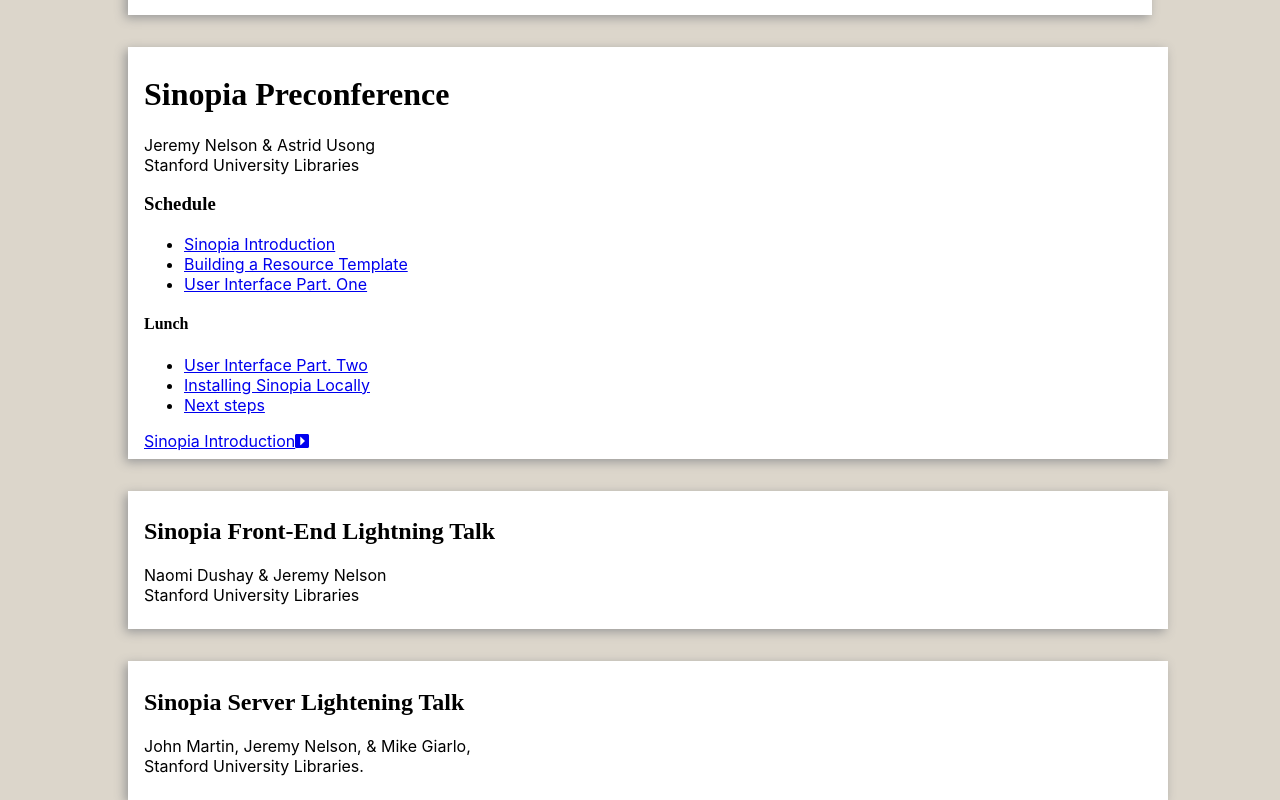
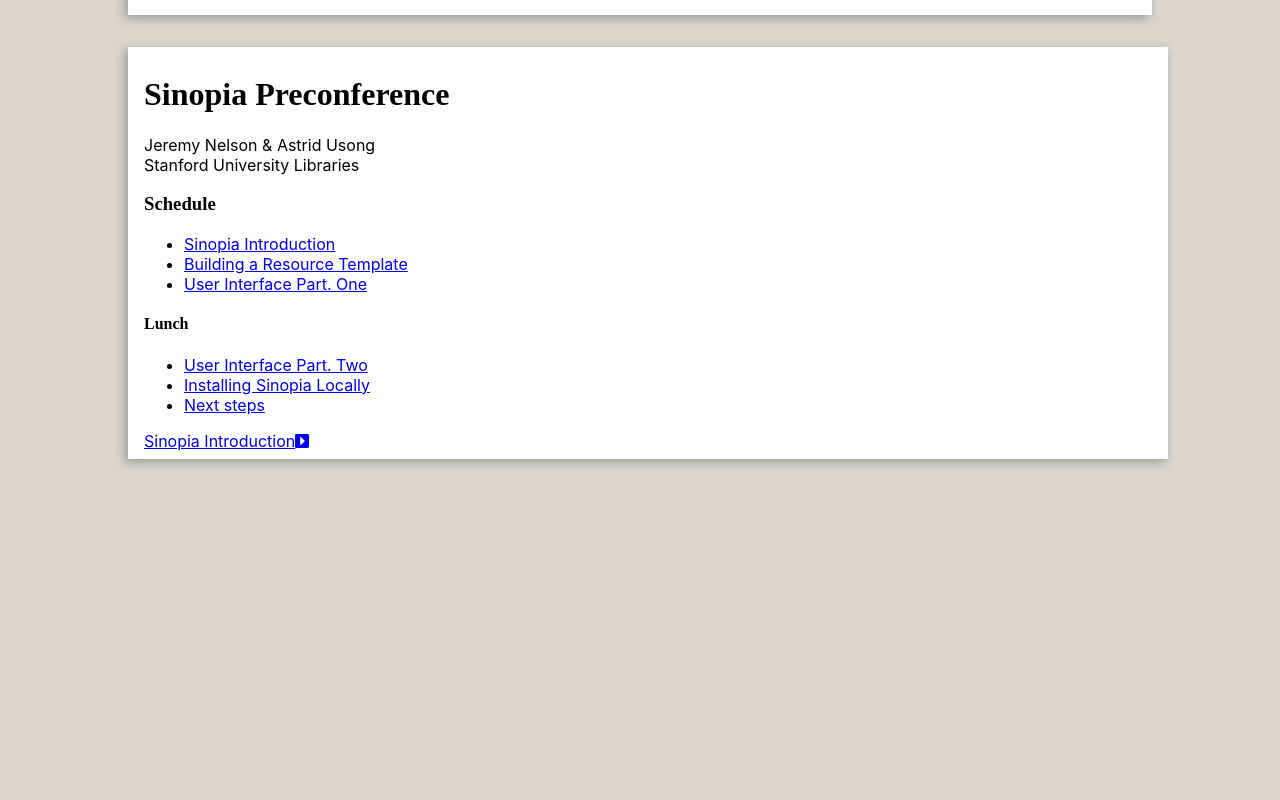
Before and after one commit to LD4P/code4lib_2019, a React (Create React App) app: page / in a window 1280 px wide. Shown: the part 249-1049 px from the top of the page. After the commit the page ends 800 px from the top, so only its background shows below. Built offline with nearby package versions, Linux system fonts and the light colour scheme.

Commit message:
adjustements

```diff
--- a/src/Home.js
+++ b/src/Home.js
@@ -38,16 +38,6 @@
             <FontAwesomeIcon icon="caret-square-right" />
           </Link>
         </div>
-        <div className="App-body">
-          <h2 className="App-title">Sinopia Front-End Lightning Talk</h2>
-          <p>Naomi Dushay &amp; Jeremy Nelson<br />Stanford University Libraries</p>
-        </div>
-        <div className="App-body">
-          <h2 className="App-title">Sinopia Server Lightening Talk</h2>
-          <p>John Martin, Jeremy Nelson, &amp; Mike Giarlo,<br />
-             Stanford University Libraries.
-          </p>
-        </div>
       </div>
     );
   }
--- a/src/NextSteps.js
+++ b/src/NextSteps.js
@@ -14,7 +14,7 @@
       <h1 className="App-title">Next Steps</h1>
     </div>
     <div className="App-body">
-      <h2 className="App-title">April/May - Soft launch of MVP</h2>
+      <h2 className="App-title">April - Soft launch of MVP</h2>
       <p>Cohorts start using Sinopia for their projects while development
        focuses on bug fixes and backfill functionality based on user
        needs.</p>
```
